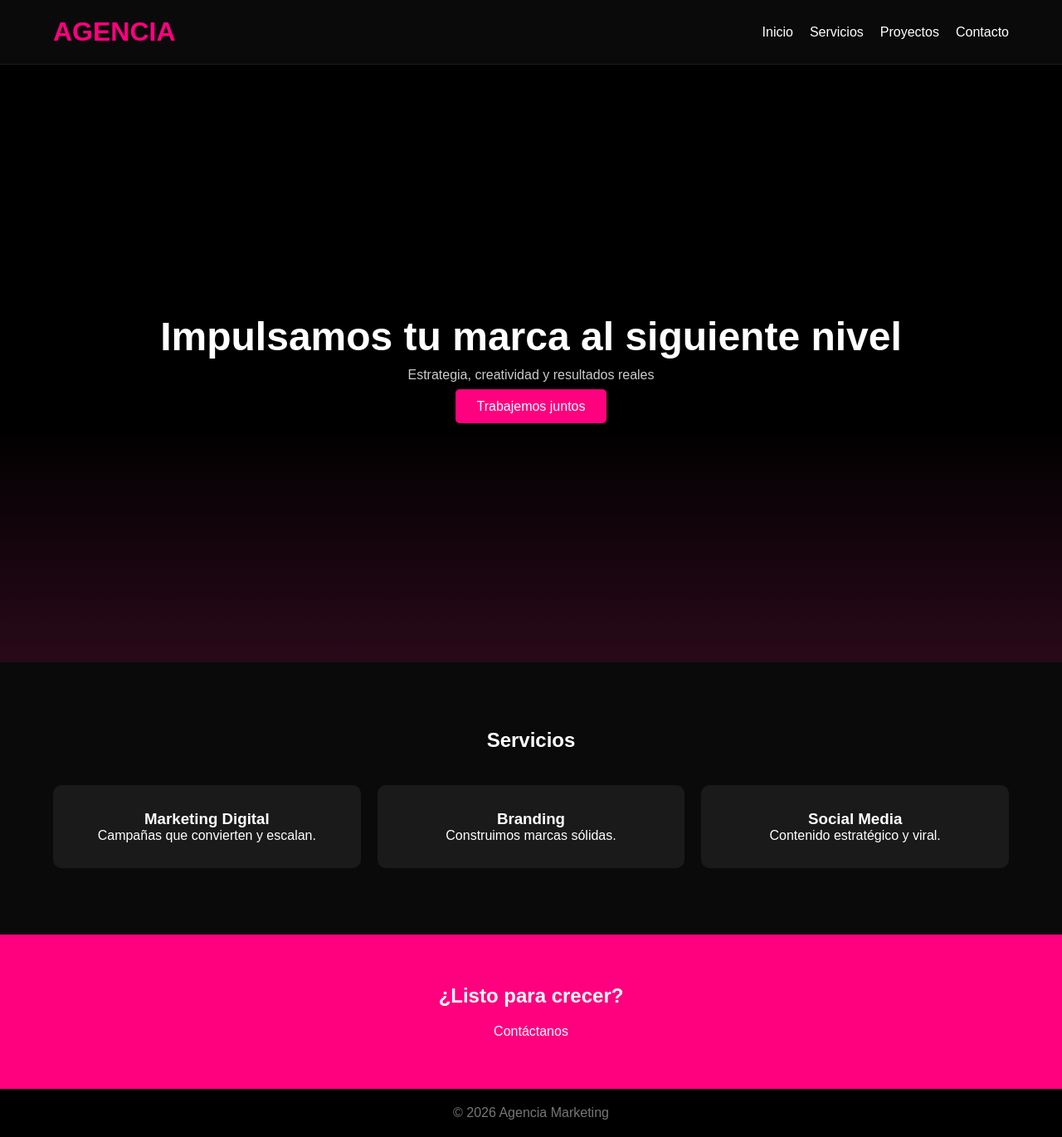
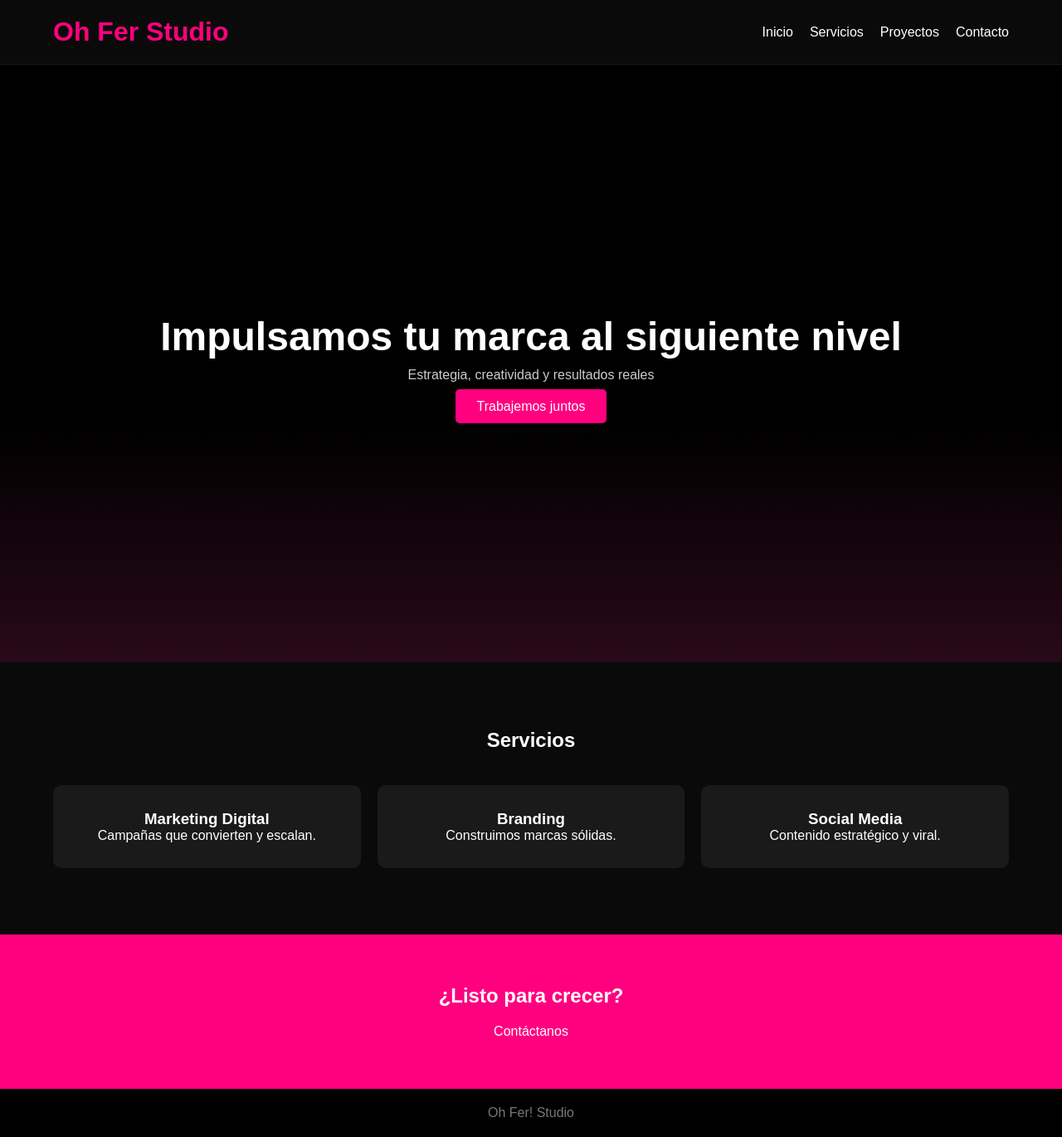
Before and after one commit to rocket20/OhFerStudio, a plain HTML site: page index.html in a window 1280 px wide. Shown: the whole page at 83% size. Drawn offline with Linux system fonts and the light colour scheme.

Commit message:
Update index.html

```diff
--- a/index.html
+++ b/index.html
@@ -2,7 +2,7 @@
 <html lang="es">
 <head>
   <meta charset="UTF-8">
-  <title>Agencia Marketing</title>
+  <title>Oh Fer! Studio</title>
   <meta name="viewport" content="width=device-width, initial-scale=1.0">
   <link rel="stylesheet" href="styles.css">
 </head>
@@ -11,7 +11,7 @@
   <!-- NAVBAR -->
   <header class="header">
     <div class="container nav">
-      <h1 class="logo">AGENCIA</h1>
+      <h1 class="logo">Oh Fer Studio</h1>
       <nav>
         <ul>
           <li><a href="#">Inicio</a></li>
@@ -61,7 +61,7 @@
 
   <!-- FOOTER -->
   <footer class="footer">
-    <p>© 2026 Agencia Marketing</p>
+    <p>Oh Fer! Studio</p>
   </footer>
 
 </body>
```
